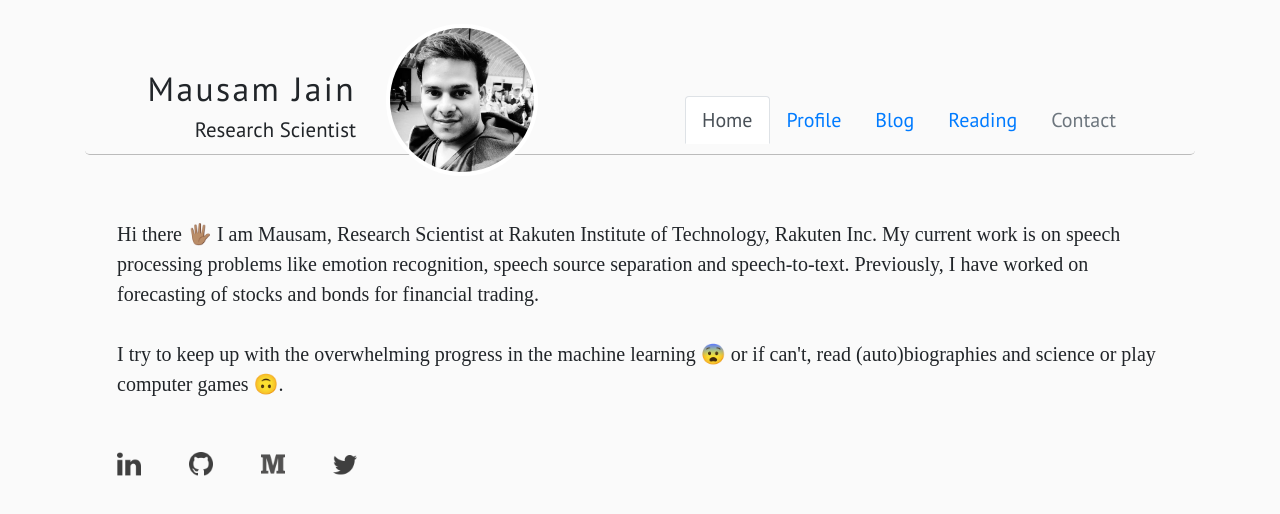
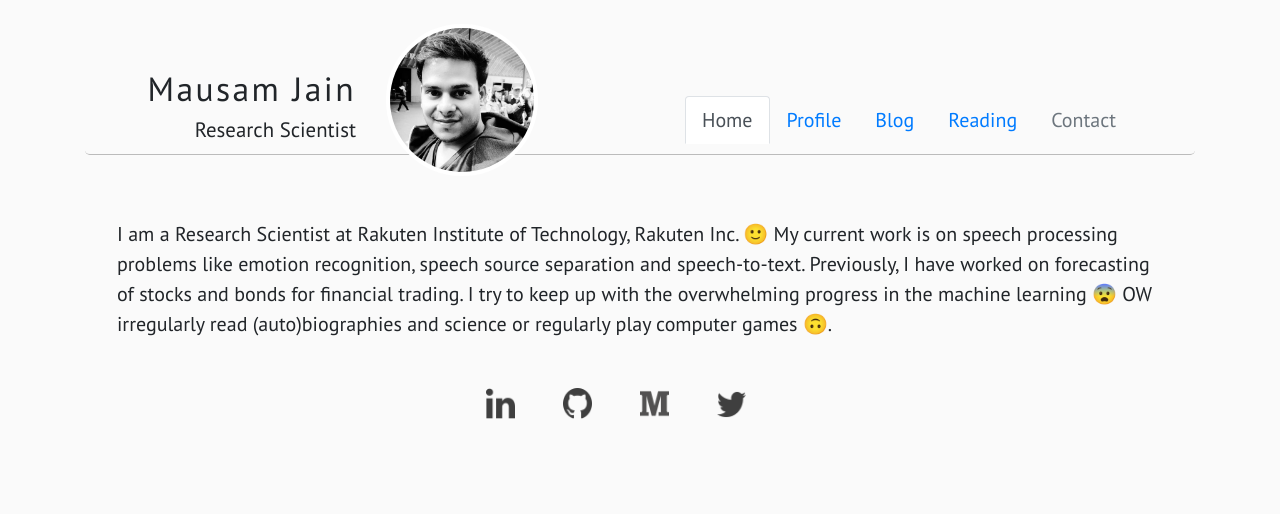
Before and after one commit to mausamsion/mausamsion.github.io, a React (Create React App) app: page / in a window 1280 px wide. Shown: the top 514 px of the page. Built offline with nearby package versions, Linux system fonts and the light colour scheme; a web font is replaced by a local one.

Commit message:
minor changes

```diff
--- a/src/App.css
+++ b/src/App.css
@@ -1,7 +1,7 @@
 
 .body {
-    /* -webkit-font-smoothing: antialiased;
-    -moz-osx-font-smoothing: grayscale; */
+    -webkit-font-smoothing: antialiased;
+    -moz-osx-font-smoothing: grayscale;
     font-family: 'PT Sans', sans-serif;
     font-size: 1.25rem;
     background: #fafafa;
--- a/src/components/Home.js
+++ b/src/components/Home.js
@@ -9,12 +9,12 @@ import Image from 'react-bootstrap/Image'
 const jumboStyle = {
     backgroundColor: 'transparent',
     marginBottom: '0',
-    fontFamily: 'Seravek'
+    // fontFamily: 'Seravek'
 }
 
 const socialStyle = {
-    width:'1.5rem',
-    height:'1.5rem',
+    width:'1.8rem',
+    height:'1.9rem',
     marginRight:'3rem',
     opacity:'0.75'
 }
@@ -23,14 +23,13 @@ class Home extends React.Component {
     render() {
         return(
             <Jumbotron style={jumboStyle}>
-                Hi there 🖐🏽 I am Mausam, Research Scientist at Rakuten Institute of Technology, Rakuten Inc.
+                I am a Research Scientist at Rakuten Institute of Technology, Rakuten Inc. 🙂
                 My current work is on speech processing problems like emotion
                 recognition, speech source separation and speech-to-text. Previously,
                 I have worked on forecasting of stocks and bonds for financial trading.
-                <br/><br/>
                 I try to keep up with the overwhelming progress in the machine
-                learning 😨 or if can't, read (auto)biographies and science or play computer games 🙃.
-                <p style={{marginTop:'3rem'}}>
+                learning 😨 OW irregularly read (auto)biographies and science or regularly play computer games 🙃.
+                <p style={{marginTop:'3rem'}} className='text-center'>
                     <a href='https://www.linkedin.com/in/mausamsion/'><Image src={lin} style={socialStyle} /></a>
                     <a href='https://github.com/mausamsion'><Image src={git} style={socialStyle} /></a>
                     <a href='https://medium.com/@mausamsion'><Image src={med} style={socialStyle} /></a>
--- a/src/components/Profile.js
+++ b/src/components/Profile.js
@@ -6,7 +6,7 @@ import Card from 'react-bootstrap/Card'
 const jumboStyle = {
     backgroundColor: 'transparent',
     marginBottom: '0',
-    fontFamily: 'Seravek'
+    // fontFamily: 'Seravek'
 }
 const cardHeader = {
     letterSpacing: '0.1rem',
@@ -17,30 +17,31 @@ class Profile extends React.Component {
     render() {
         return(
             <Jumbotron style={jumboStyle}>
-                <a href={resume} target="_blank" rel="noreferrer"> Resume PDF </a>
+                <a href={resume} target='_blank' rel='noreferrer'> Résumé(.pdf) </a>
                 <br/><br/>
                 <Card border='None'>
                     <Card.Header style={cardHeader}>
                         Experience
                     </Card.Header>
                     <Card.Body>
-                        <Card border="light">
+                        <Card border='light'>
                             <Card.Body>
                                 <b> Research Scientist </b> <br/>
                                 Rakuten Institue of Technology, Tokyo
-                                <p style={{fontSize:'0.8rem', marginTop:'0.5rem'}}>
-                                    Areas:
+                                <p style={{marginTop:'0.5rem', marginLeft:'3rem'}}>
+                                    <i>Areas: </i>
                                     Speech Processing,
                                     Financial Analysis
                                 </p>
                                 <footer className="blockquote-footer"> 2017-Present </footer>
                             </Card.Body>
                         </Card>
-                        <Card border="light">
+                        <br/>
+                        <Card border='light'>
                             <Card.Body>
                                 <b> Data Science Intern </b> <br/>
                                 Bosch Japan
-                                <p style={{fontSize:'0.8rem', marginTop:'0.5rem'}}>
+                                <p style={{marginTop:'0.5rem', marginLeft:'3rem'}}>
                                     Plant Disease Prediction System using machine learning with tasks like:
                                     <ul type='circle'>
                                         <li>Data preparation, cleaning and visualization and validation of raw data recorded by sensors</li>
@@ -63,19 +64,21 @@ class Profile extends React.Component {
                         <Card border="light">
                             <Card.Body>
                                 <b> Pronunciation Modeling for ASR </b>
-                                <br/><br/>
-                                Pronunciation dictionary is an interface between acoustic model and language model.
-                                Modeling it means, given a grapheme (a word like 'hello'), predicting sequence of phonemes (like 'h e: l o:').
-                                This becomes a challenge in Japanese language as the source text can contain Kana, English and numeric characters and the usage of kanji characters sometimes depends on the context it is being used in.
-                                To tackle this I used a mix of seq2seq model and rule-based mappings.
+                                <p style={{marginTop:'0.5rem', marginLeft:'3rem'}}>
+                                    Pronunciation dictionary is an interface between acoustic model and language model.
+                                    Modeling it means, given a grapheme (a word like 'hello'), predicting sequence of phonemes (like 'h e: l o:').
+                                    This becomes a challenge in Japanese language as the source text can contain Kana, English and numeric characters and the usage of kanji characters sometimes depends on the context it is being used in.
+                                    To tackle this I used a mix of seq2seq model and rule-based mappings.
+                                </p>
                             </Card.Body>
                         </Card>
                         <br/>
                         <Card border="light">
                             <Card.Body>
                                 <b> Financial Trading of US Bonds </b>
-                                <br/><br/>
-                                Exploratary data analysis and using machine learning models like SVM, Random Forest and XGBoost to predict the movement of bond price based on technical indicators and other instruments like currency and index.
+                                <p style={{marginTop:'0.5rem', marginLeft:'3rem'}}>
+                                    Exploratary data analysis and using machine learning models like SVM, Random Forest and XGBoost to predict the movement of bond price based on technical indicators and other instruments like currency and index.
+                                </p>
                             </Card.Body>
                         </Card>
                     </Card.Body>
@@ -107,12 +110,12 @@ class Profile extends React.Component {
                             <Card.Body>
                                 <b> M.Tech in Computer Science </b> <br/>
                                 Indian Institue of Technology, Hyderabad
-                                <p style={{fontSize:'0.8rem', marginTop:'0.5rem'}}>
-                                    Thesis:
+                                <p style={{marginTop:'0.5rem', marginLeft:'3rem'}}>
+                                    <i>Thesis: </i>
                                     Graph representation learning using machine learning
                                     [<a href='https://kris-singh.github.io/papers/graph2vec_icdm.pdf' target="_blank" rel="noreferrer">preprint</a>]
                                     <br/>
-                                    Studied:
+                                    <i>Studied: </i>
                                     Advanced Machine Learning,
                                     Computer Vision,
                                     Database Management,
@@ -126,9 +129,8 @@ class Profile extends React.Component {
                             <Card.Body>
                                 <b> B.E. in Computer Science </b> <br/>
                                 Walchand Institue of Technology, Solapur
-
-                                <p style={{fontSize:'0.8rem', marginTop:'0.5rem'}}>
-                                    Studied:
+                                <p style={{marginTop:'0.5rem', marginLeft:'3rem'}}>
+                                    <i>Studied: </i>
                                     Discrete Mathematics,
                                     Theory of Computation,
                                     Digital Electronics,
--- a/src/components/Reading.js
+++ b/src/components/Reading.js
@@ -19,7 +19,8 @@ const imgStyle = {
 }
 const contentStyle = {
     margin:'1rem',
-    border:'None'
+    border:'None',
+    background: '#fafafa'
 }
 
 const current = []
--- a/src/index.css
+++ b/src/index.css
@@ -1,13 +1,21 @@
 body {
-  margin: 0;
-  font-family: -apple-system, BlinkMacSystemFont, 'Segoe UI', 'Roboto', 'Oxygen',
-    'Ubuntu', 'Cantarell', 'Fira Sans', 'Droid Sans', 'Helvetica Neue',
-    sans-serif;
-  -webkit-font-smoothing: antialiased;
-  -moz-osx-font-smoothing: grayscale;
+    margin: 0;
+    padding-top: 0;
+    /* font-family: -apple-system, BlinkMacSystemFont, 'Segoe UI', 'Roboto', 'Oxygen', */
+    /* 'Ubuntu', 'Cantarell', 'Fira Sans', 'Droid Sans', 'Helvetica Neue', */
+    /* sans-serif; */
+    -webkit-font-smoothing: antialiased;
+    -moz-osx-font-smoothing: grayscale;
+    /* font-family: 'PT Sans', sans-serif;
+    font-size: 1.6rem; */
+    /* font-family: 'Montserrat'; */
+    /* font-family: 'Inconsolata'; */
+    /* font-family: 'Uchen', serif; */
+    /* font-family: 'Bona Nova', serif; */
+    /* font-family: 'Nunito', sans-serif; */
 }
 
 code {
-  font-family: source-code-pro, Menlo, Monaco, Consolas, 'Courier New',
+    font-family: source-code-pro, Menlo, Monaco, Consolas, 'Courier New',
     monospace;
 }
```
